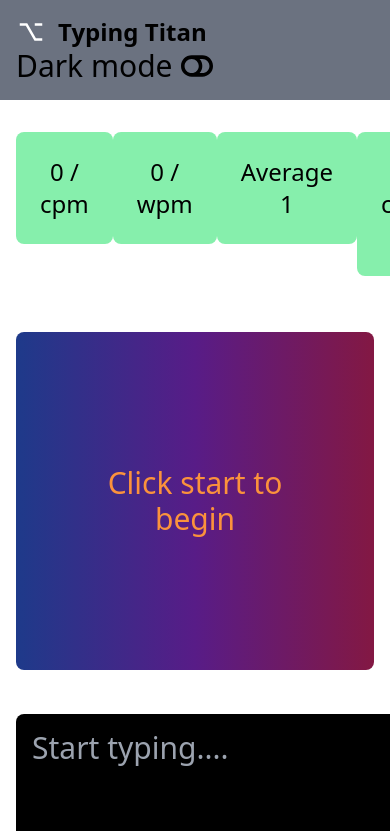
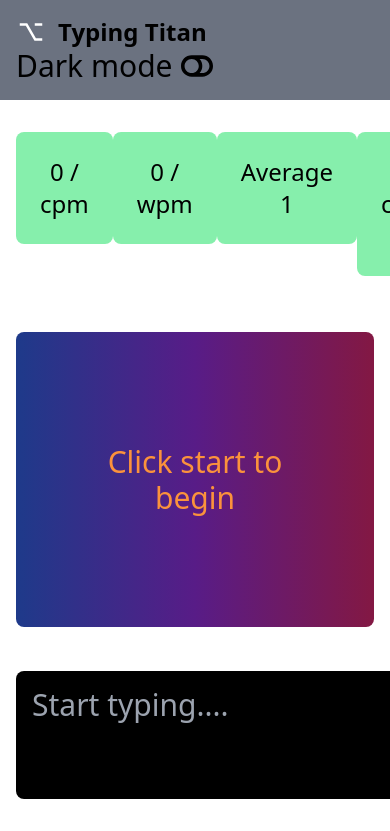
Before and after one commit to Tribhuvan-Web/typing-titans, a React (Vite) app: page / in a window 390 px wide. Shown: the top 831 px of the page. Built offline with nearby package versions, Linux system fonts and the light colour scheme.

Commit message:
Added some responsiveness

```diff
--- a/src/components/InputText.jsx
+++ b/src/components/InputText.jsx
@@ -1,5 +1,4 @@
 import React from "react";
-import FooterComponent from "./FooterComponent";
 
 const InputText = ({ textAreaRef, input, handleInputChange, handlePaste }) => {
   return (
--- a/src/components/StoryComponent.jsx
+++ b/src/components/StoryComponent.jsx
@@ -4,7 +4,7 @@ const StoryComponent = ({ randomStory }) => {
   return (
     <>
       <div className="p-4">
-        <div className="bg-gradient-to-r from-blue-900 via-purple-900 to-pink-900 h-40vh sm:h-80vh md:h-full rounded-lg flex justify-center items-center">
+        <div className="bg-gradient-to-r from-blue-900 via-purple-900 to-pink-900 h-35vh sm:h-80vh md:h-full rounded-lg flex justify-center items-center">
           <div className="m-7 text-white h-full w-full flex flex-col items-center justify-center">
             {!randomStory ? (
               <div className="text-center m-7 text-orange-400 text-3xl flex flex-col justify-center items-center p-4">
--- a/tailwind.config.js
+++ b/tailwind.config.js
@@ -4,7 +4,7 @@ export default {
   theme: {
     extend: {
       height: {
-        "40vh": "40vh",
+        "35vh": "35vh",
       },
     },
   },
```
